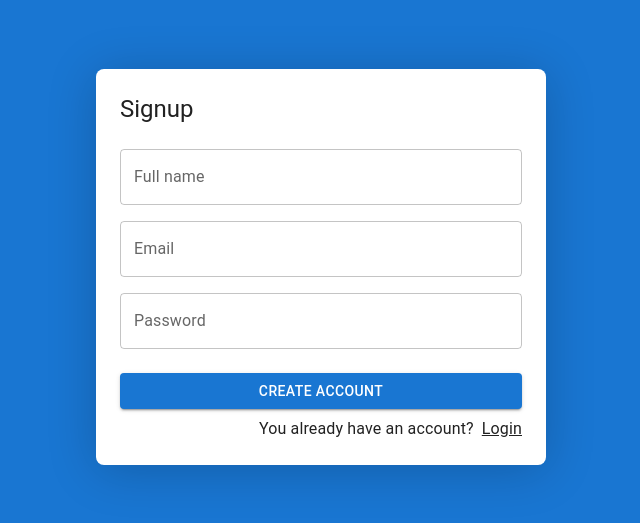
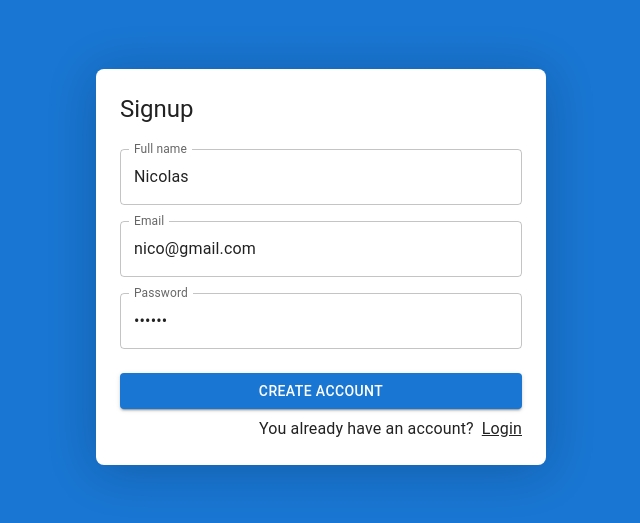
Before and after one commit to nicolasjrz/React-De-cero-a-experto, a React (Create React App) app in the folder 08-journal-app/: page /auth/signup in a window 1280 px wide. Shown: the part 133-656 px from the top of the page, without its empty margins (319-959 px from the left). Built offline with nearby package versions, Linux system fonts and the light colour scheme.

Commit message:
implemetation useForm in signupPage

```diff
--- a/08-journal-app/src/auth/pages/LoginPage.jsx
+++ b/08-journal-app/src/auth/pages/LoginPage.jsx
@@ -16,7 +16,6 @@
   const { status } = useSelector((state) => state.auth);
   const isAuthenticating = useMemo(() => status === "checking", [status]);
 
-  console.log(isAuthenticating);
   const { email, password, onInputChange } = useForm({
     email: "nico@gmail.com",
     password: "123456",
--- a/08-journal-app/src/auth/pages/SignupPage.jsx
+++ b/08-journal-app/src/auth/pages/SignupPage.jsx
@@ -1,12 +1,27 @@
 import { Button, Grid, Link, TextField, Typography } from "@mui/material";
 import React from "react";
 import { Link as RouterLink } from "react-router-dom";
+import { useForm } from "../../hooks/useForm";
 import { AuthLayout } from "../layout/AuthLayout";
 
+const dataFrom = {
+  email: "nico@gmail.com",
+  password: "123456",
+  displayName: "Nicolas",
+};
+
 export const SignupPage = () => {
+  const { displayName, email, password, onInputChange, formState } =
+    useForm(dataFrom);
+
+  const onSubmit = (event) => {
+    event.preventDefault();
+    console.log(formState);
+  };
+
   return (
     <AuthLayout title="Signup">
-      <form action="" method="get">
+      <form onSubmit={onSubmit} method="get">
         <Grid container>
           <Grid item xs={12} sx={{ mt: 2 }}>
             <TextField
@@ -14,6 +29,9 @@
               type="text"
               placeholder="John Doe"
               fullWidth
+              name="displayName"
+              value={displayName}
+              onClick={onInputChange}
             />
           </Grid>
 
@@ -23,6 +41,9 @@
               type="email"
               placeholder="correo@google.com"
               fullWidth
+              name="email"
+              value={email}
+              onClick={onInputChange}
             />
           </Grid>
 
@@ -32,12 +53,15 @@
               type="password"
               placeholder="Insert password"
               fullWidth
+              name="password"
+              value={password}
+              onClick={onInputChange}
             />
           </Grid>
 
           <Grid container spacing={2} sx={{ md: 2, mt: 1 }}>
             <Grid item xs={12}>
-              <Button variant="contained" fullWidth>
+              <Button type="submit" variant="contained" fullWidth>
                 Create Account
               </Button>
             </Grid>
```
